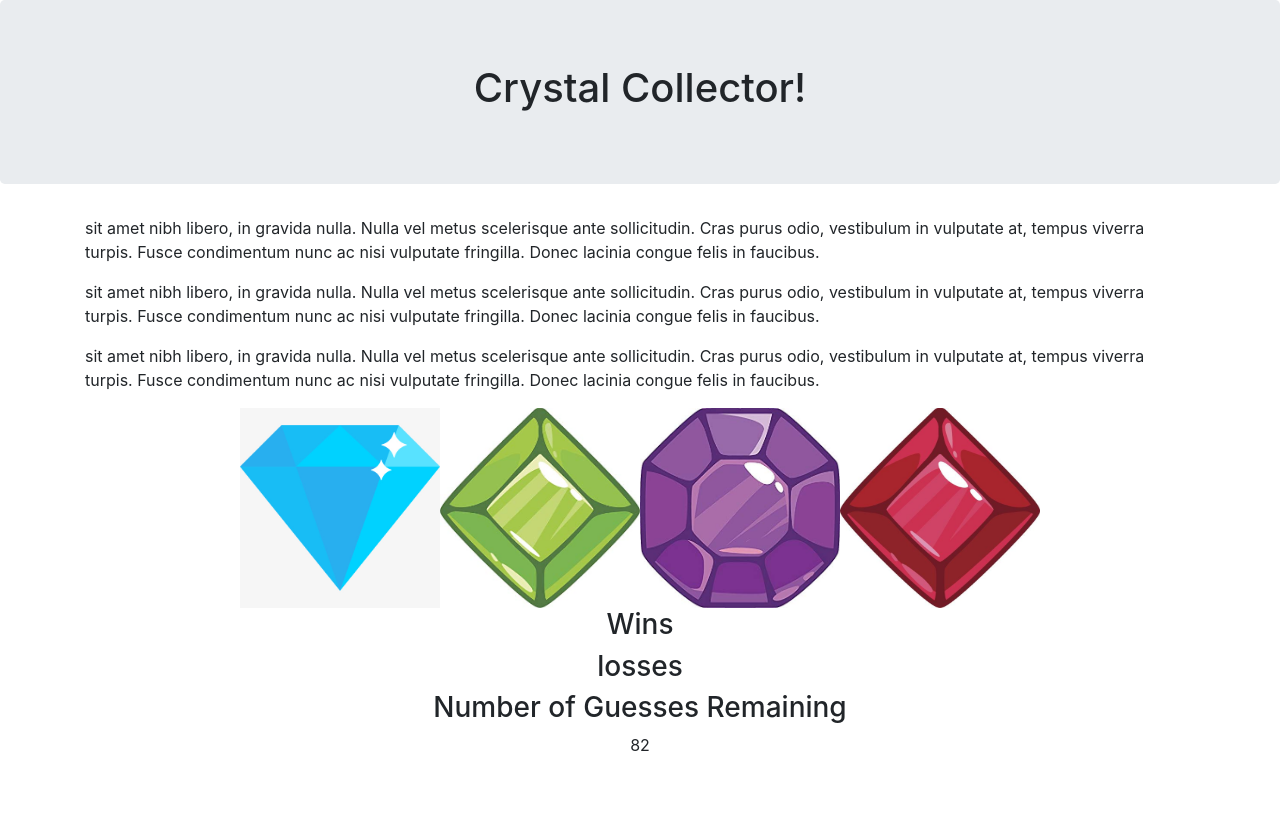
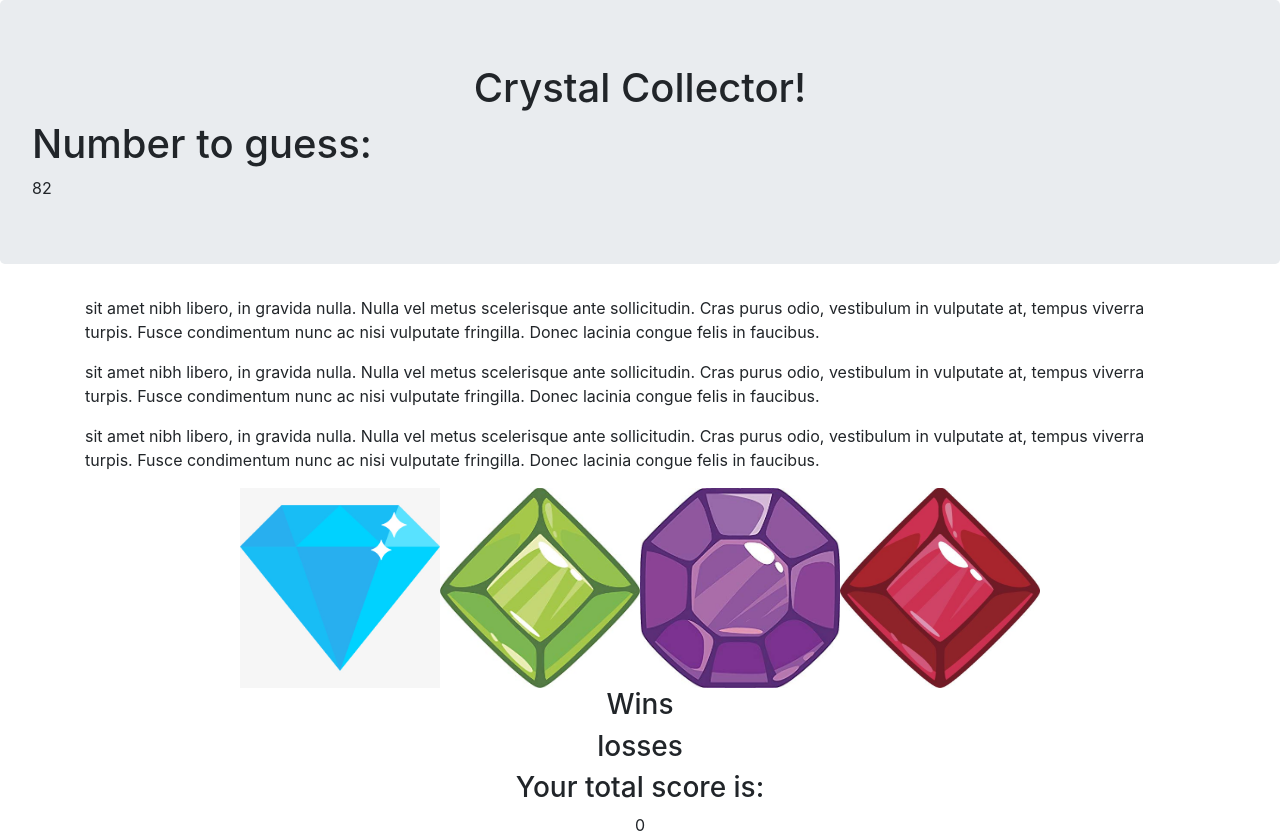
Before and after one commit to sd902h/unit-4-game, a plain HTML site: page index.html in a window 1280 px wide. Before the commit the page ends 800 px from the top, so only its background shows below. Drawn offline with nearby package versions, Linux system fonts and the light colour scheme.

Commit message:
created the total score

```diff
--- a/assets/css/style.css
+++ b/assets/css/style.css
@@ -1,7 +1,4 @@
 .crystal-image {
-    /* object-fit: cover;
-    display: flex;
-    flex-direction: row; */
     height: 200px;
     width: 200px;
 }
--- a/assets/javascript/game.js
+++ b/assets/javascript/game.js
@@ -34,6 +34,8 @@ var counter = 0;
     $("#crystals").append(imageCrystal);
   }
 
+  $("#total-score-section").text(counter);
+
    // This time, our click event applies to every single crystal on the page. Not just one.
    $(".crystal-image").on("click", function() {
 
@@ -49,7 +51,7 @@ var counter = 0;
     counter += crystalValue;
 
     // All of the same game win-lose logic applies. So the rest remains unchanged.
-    alert("New score: " + counter);
+    $("#total-score-section").text(counter);
 
     if (counter === targetNumber) {
       alert("You win!");
--- a/index.html
+++ b/index.html
@@ -18,6 +18,10 @@
     <div class="jumbotron">
         <h1 class="text-center">Crystal Collector!</h1>
         <div class="text-center"></div>
+        <div id="number-to-guess-section">
+            <h1>Number to guess:</h1>
+            <span id="number-to-guess"></span>
+        </div>
     </div>
 
     <div id="main-container" class="container">
@@ -46,6 +50,7 @@
         <div id="crystals"></div>
 
         <div id="game-section">
+            <section>
                 <div>
                     <h3 class="section-title">Wins</h3>
                     <!-- The div where our wins will be shown. -->
@@ -56,14 +61,12 @@
                     <!-- The div where our current word (and guessing progress) will be shown. -->
                     <div id="losses"></div>
                 </div>
+            </section>
+            <div>
+                <h3 class="section-title">Your total score is:</h3>
+            </div>
             <div id="total-score-section">
-                <h3 class="section-title">Number of Guesses Remaining</h3>
-                <!-- The div where our remaining guesses will be shown. -->
-                <div id="total-score"></div>
-            </div>
-            <div id="number-to-guess-section">
-                <!-- The div where our guesses letters will be shown. -->
-                <span id="number-to-guess"></span>
+                <h3 class="section-title"></h3>
             </div>
         </div>
     </div>
```
Lines whose indentation alone changed are shown as unchanged.
